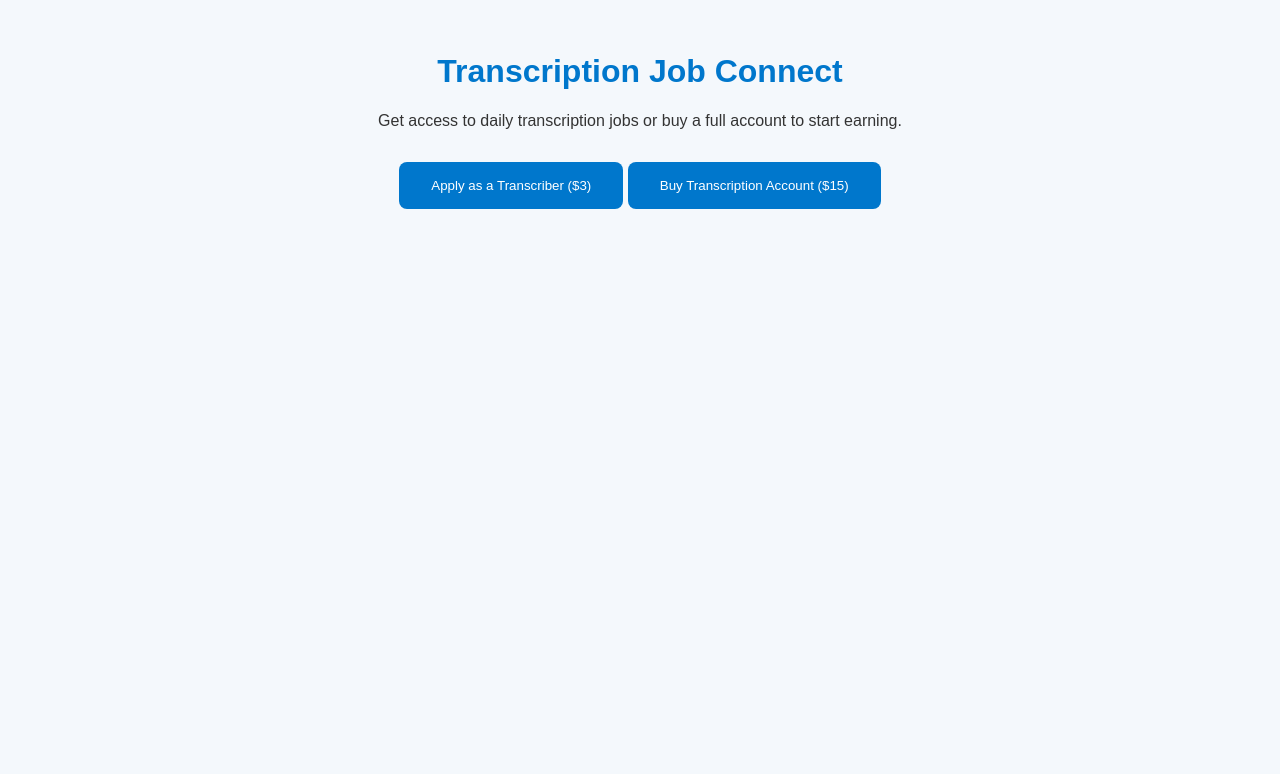
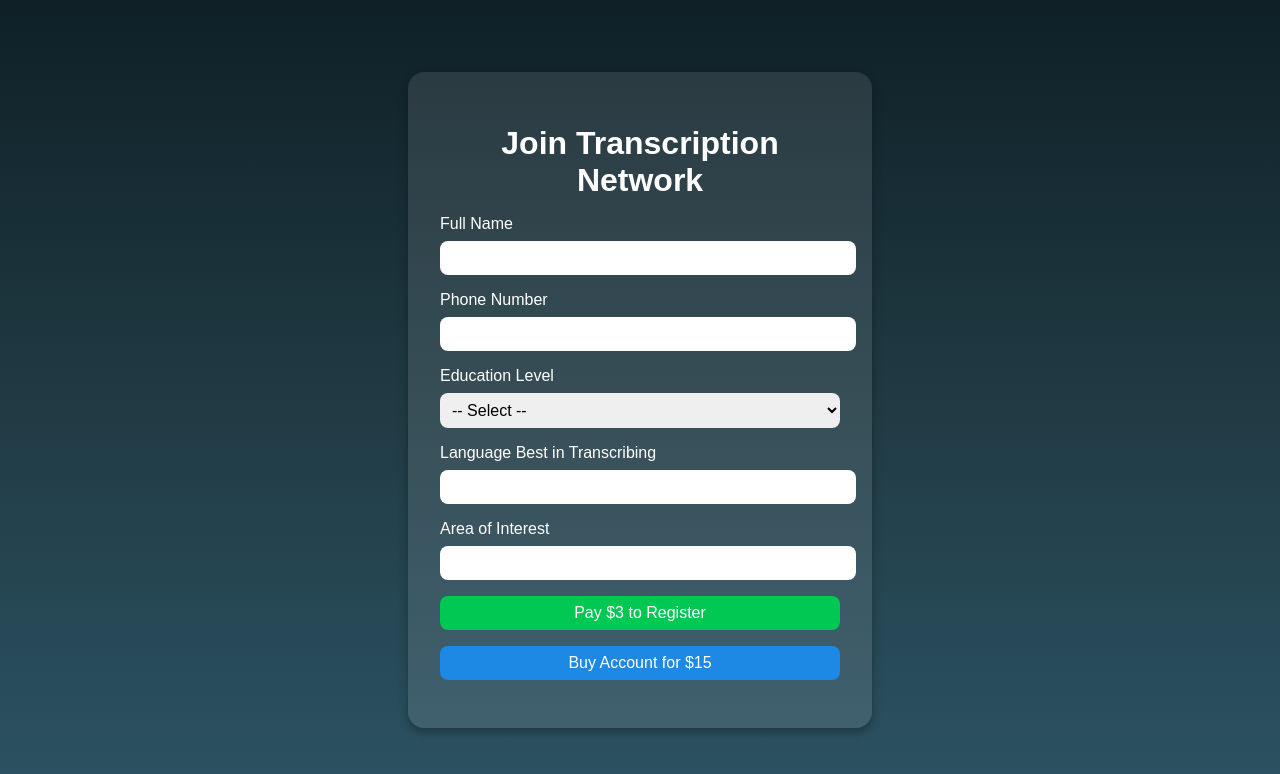
Before and after one commit to Lgkleads1/Transcription-, a plain HTML site: page index.html in a window 1280 px wide. Drawn offline with Linux system fonts and the light colour scheme.

Commit message:
Update index.html

```diff
--- a/index.html
+++ b/index.html
@@ -3,94 +3,99 @@
 <head>
   <meta charset="UTF-8" />
   <meta name="viewport" content="width=device-width, initial-scale=1.0" />
-  <title>Transcription Job Connect</title>
+  <title>Transcription Connect</title>
   <style>
     body {
+      background: linear-gradient(to bottom, #0f2027, #203a43, #2c5364);
       font-family: Arial, sans-serif;
+      color: #fff;
+      display: flex;
+      justify-content: center;
+      align-items: center;
+      height: 100vh;
       margin: 0;
-      padding: 0;
-      background: #f4f8fc;
-      color: #333;
     }
     .container {
-      max-width: 600px;
-      margin: 0 auto;
+      background: rgba(255, 255, 255, 0.1);
       padding: 2rem;
+      border-radius: 1rem;
+      max-width: 400px;
+      width: 100%;
+      box-shadow: 0 4px 10px rgba(0, 0, 0, 0.3);
+    }
+    .container h1 {
       text-align: center;
-    }
-    h1 {
-      color: #0077cc;
-    }
-    button {
-      background-color: #0077cc;
-      color: white;
-      border: none;
-      padding: 1rem 2rem;
-      margin: 1rem 0;
-      border-radius: 8px;
-      cursor: pointer;
-    }
-    button:hover {
-      background-color: #005fa3;
-    }
-    form {
-      display: none;
-      text-align: left;
-      margin-top: 2rem;
+      margin-bottom: 1rem;
     }
     label {
       display: block;
-      margin: 1rem 0 0.2rem;
+      margin-top: 1rem;
+      margin-bottom: 0.25rem;
     }
-    input, select {
+    input, select, button {
       width: 100%;
       padding: 0.5rem;
-      border-radius: 6px;
-      border: 1px solid #ccc;
+      margin-top: 0.25rem;
+      border: none;
+      border-radius: 0.5rem;
+      font-size: 1rem;
+    }
+    button {
+      margin-top: 1rem;
+      background-color: #00c853;
+      color: #fff;
+      cursor: pointer;
+    }
+    button.secondary {
+      background-color: #1e88e5;
+    }
+    .message {
+      text-align: center;
+      margin-top: 1rem;
+      color: #ffe082;
     }
   </style>
 </head>
 <body>
   <div class="container">
-    <h1>Transcription Job Connect</h1>
-    <p>Get access to daily transcription jobs or buy a full account to start earning.</p>
-
-    <button onclick="showForm()">Apply as a Transcriber ($3)</button>
-    <button onclick="buyAccount()">Buy Transcription Account ($15)</button>
-
-    <form id="registerForm">
+    <h1>Join Transcription Network</h1>
+    <form id="registrationForm">
       <label for="name">Full Name</label>
       <input type="text" id="name" required />
 
-      <label for="email">Email</label>
-      <input type="email" id="email" required />
+      <label for="phone">Phone Number</label>
+      <input type="tel" id="phone" required />
 
-      <label for="education">Level of Education</label>
-      <input type="text" id="education" required />
+      <label for="education">Education Level</label>
+      <select id="education" required>
+        <option value="">-- Select --</option>
+        <option value="Masters">Masters Degree</option>
+        <option value="Bachelors">Bachelor's Degree</option>
+        <option value="Diploma">Diploma</option>
+        <option value="Certificate">Certificate</option>
+      </select>
+
+      <label for="language">Language Best in Transcribing</label>
+      <input type="text" id="language" required />
 
       <label for="interest">Area of Interest</label>
       <input type="text" id="interest" required />
 
-      <label for="language">Best Language for Transcription</label>
-      <input type="text" id="language" required />
-
-      <button type="submit">Submit and Pay $3</button>
+      <button type="button" onclick="handlePayment(3)">Pay $3 to Register</button>
+      <button type="button" class="secondary" onclick="handlePayment(15)">Buy Account for $15</button>
+      <div class="message" id="messageBox"></div>
     </form>
   </div>
 
   <script>
-    function showForm() {
-      document.getElementById("registerForm").style.display = "block";
+    function handlePayment(amount) {
+      const message = document.getElementById('messageBox');
+      message.innerText = `Processing... Please wait for a payment prompt of $${amount} on your phone.`;
+
+      // Future STK Push Integration Point:
+      // Send form data and amount to backend via fetch()
+      // fetch('/stkpush', { method: 'POST', body: JSON.stringify({...}) })
     }
-
-    function buyAccount() {
-      alert("To buy a transcription account, pay $15 via your mobile payment method.");
-    }
-
-    document.getElementById("registerForm").addEventListener("submit", function (e) {
-      e.preventDefault();
-      alert("Thank you! Please proceed to pay $3 via your mobile payment method.");
-    });
   </script>
 </body>
 </html>
```
